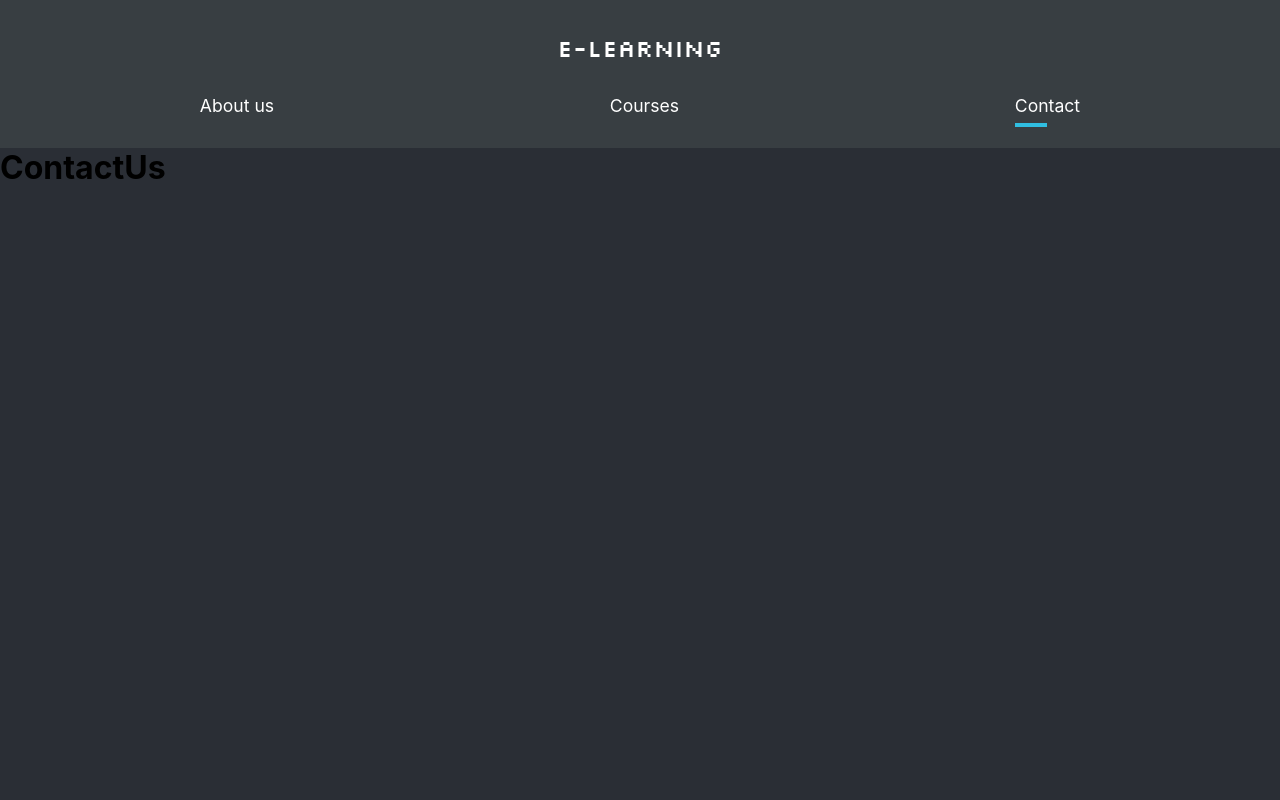
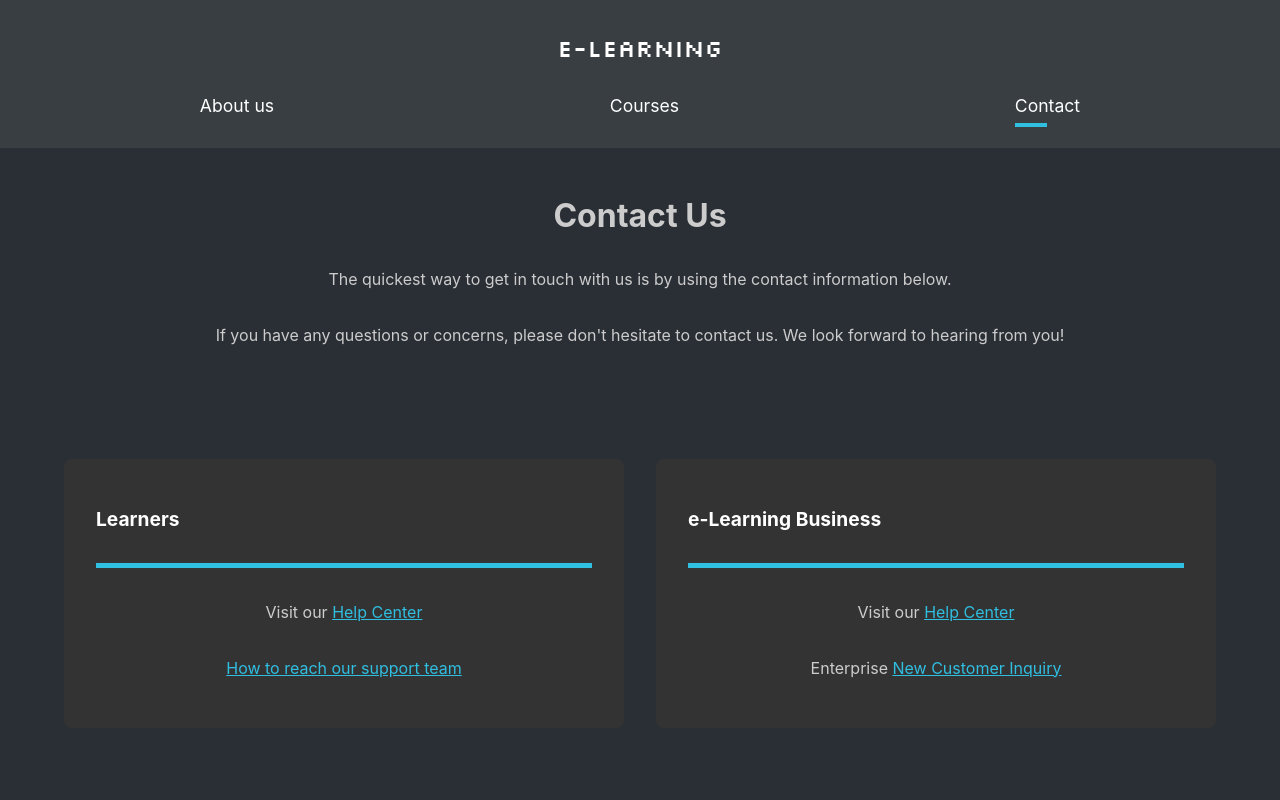
Before and after one commit to KhBobomurod/interactive-react-elearning, a React (Create React App) app: page /contact in a window 1280 px wide. Shown: the top 800 px of the page. Built offline with nearby package versions, Linux system fonts and the light colour scheme; a web font is replaced by a local one.

Commit message:
CONTACT us page completed

```diff
--- a/src/pages/ContactUs.js
+++ b/src/pages/ContactUs.js
@@ -2,6 +2,7 @@ import React from "react";
 // animation
 import { motion } from "framer-motion";
 import { pageAnimation } from "../animation";
+import styled from "styled-components";
 
 const Contact = () => {
   return (
@@ -11,9 +12,198 @@ const Contact = () => {
       initial="hidden"
       animate="show"
     >
-      <h1>ContactUs</h1>
+      <ContactStyle className="contact">
+        <h1>Contact Us</h1>
+        <p>
+          The quickest way to get in touch with us is by using the contact
+          information below.
+        </p>
+        <p>
+          If you have any questions or concerns, please don't hesitate to
+          contact us. We look forward to hearing from you!
+        </p>
+        <Items>
+          <motion.div className="contact-item">
+            <h3>Learners</h3>
+            <div className="line"></div>
+            <p>
+              Visit our{" "}
+              <a href="!#" target="_blank">
+                Help Center
+              </a>{" "}
+            </p>
+            <p>
+              <a href="!#" target="_blank">
+                How to reach our support team
+              </a>
+            </p>
+          </motion.div>
+          <motion.div className="contact-item">
+            <h3>e-Learning Business</h3>
+            <div className="line"></div>
+            <p>
+              Visit our{" "}
+              <a href="!#" target="_blank">
+                Help Center
+              </a>
+            </p>
+            <p>
+              Enterprise{" "}
+              <a href="!#" target="_blank">
+                New Customer Inquiry
+              </a>
+            </p>
+          </motion.div>
+          <motion.div className="contact-item">
+            <h3>Partners</h3>
+            <div className="line"></div>
+            <p>
+              Visit our{" "}
+              <a href="!#" target="_blank">
+                Help Center
+              </a>
+            </p>
+          </motion.div>
+          <motion.div className="contact-item">
+            <h3>Press</h3>
+            <div className="line"></div>
+            <p>
+              View{" "}
+              <a href="!#" target="_blank">
+                general information
+              </a>
+            </p>
+            <p>
+              Email{" "}
+              <a href="!#" target="_blank">
+                 press@e-learning.com
+              </a>
+            </p>
+          </motion.div>
+          <motion.div className="contact-item">
+            <h3>Privacy</h3>
+            <div className="line"></div>
+            <p>
+              View{" "}
+              <a href="!#" target="_blank">
+                 privacy policy
+              </a>
+            </p>
+            <p>
+              Email{" "}
+              <a href="!#" target="_blank">
+                 privacy@e-learning.com
+              </a>
+            </p>
+            <p>
+              Mail: e-Learning, Inc. Attn: Privacy 1000 e-Learning Way, Mountain
+              View, CA 94043
+            </p>
+          </motion.div>
+        </Items>
+      </ContactStyle>
     </motion.div>
   );
 };
 
+// motion.div style
+const ContactStyle = styled(motion.div)`
+  padding: 2rem 5rem;
+  color: #ccc;
+  h1 {
+    padding: 1rem 0rem;
+    font-size: 3rem;
+    text-align: center;
+  }
+  p {
+    padding: 1rem 0rem;
+    text-align: center;
+  }
+  .contact {
+    display: grid;
+    grid-template-columns: 1fr 1fr 1fr;
+    grid-gap: 2rem;
+    grid-template-rows: 1fr;
+    width: 100%;
+
+  }
+  .contact-item {
+    display: block;
+    flex: 1;
+    width: 30%;
+    background: #333;
+    padding: 2rem;
+    border-radius: 0.5rem;
+    margin: 0rem 1rem;
+    h3 {
+      padding: 1rem 0rem;
+      font-size: 2rem;
+    }
+    p {
+      padding: 1rem 0rem;
+    }
+    a {
+      color: #30bee1;
+    }
+    .line {
+      width: 100%;
+      background: #30bee1;
+      height: 0.3rem;
+      margin: 1rem 0rem;
+    }
+  }
+  @media (max-width: 1300px) {
+    padding: 2rem 2rem;
+    .contact {
+      display: block;
+    }
+    .contact-item {
+      width: 100%;
+      margin: 2rem 0rem;
+    }
+    h1 {
+      font-size: 2rem;
+    }
+    p {
+      font-size: 1rem;
+    }
+    .contact-item h3 {
+      font-size: 1.2rem;
+    }
+    .contact-item p {
+      font-size: 1rem;
+    }
+    .contact-item a {
+      font-size: 1rem;
+    }
+  }
+`;
+
+const Items = styled.div`
+  width: 100%;
+  padding: 2rem;
+  display: flex;
+  justify-content: space-between;
+  flex-wrap: wrap;
+  margin: 2rem;
+  @media (max-width: 1300px) {
+    display: grid;
+    grid-template-columns: 1fr 1fr;
+    grid-gap: 2rem;
+    grid-template-rows: auto;
+    width: 100%;
+    margin: 2rem 0rem;
+  }
+  @media (max-width: 768px) {
+    display: block;
+    margin: 0;
+    padding: 0;
+    width: 100%;
+    .contact-item {
+      width: 100%;
+      margin: 2rem 0rem;
+    }
+  }
+`;
+
 export default Contact;
```
